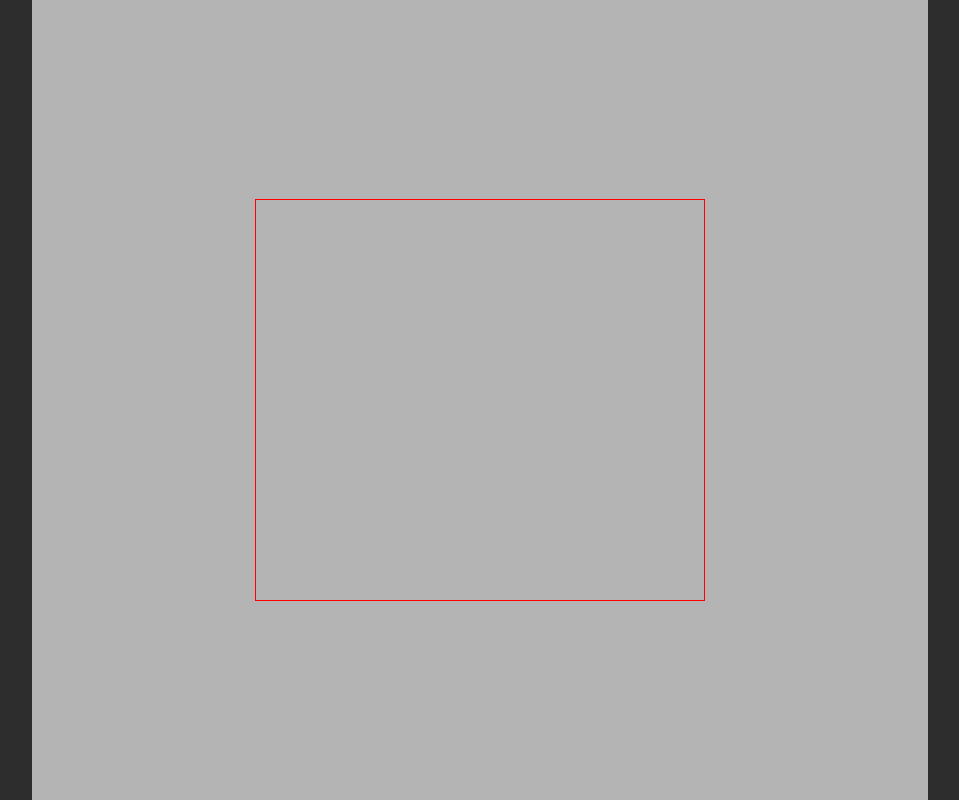
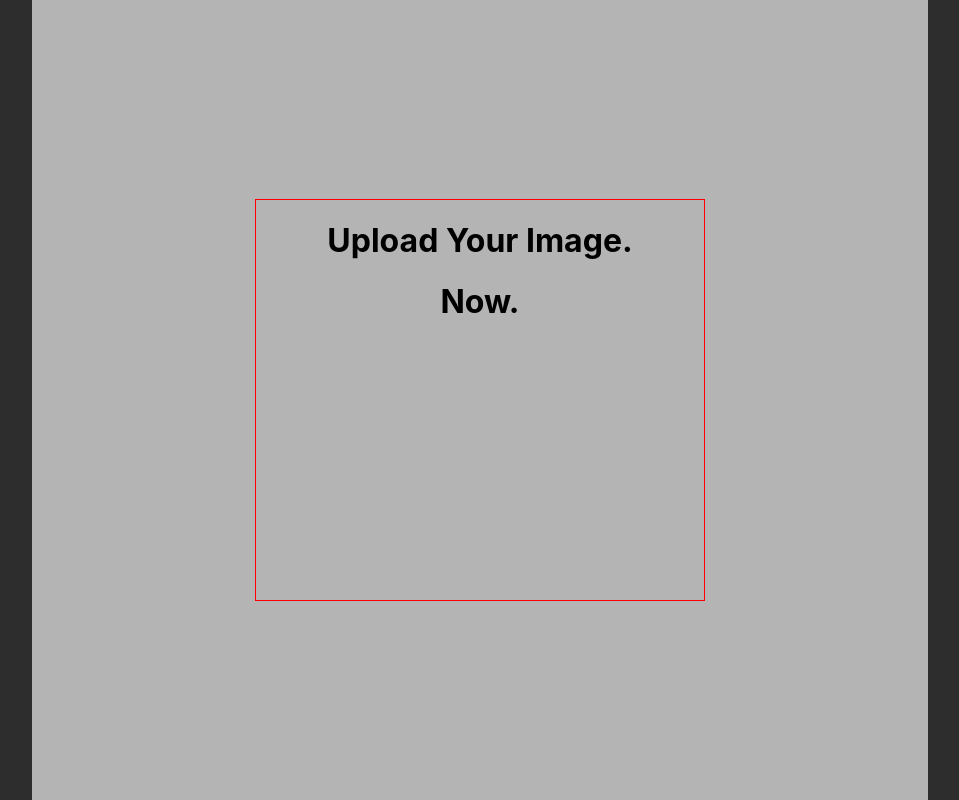
Before and after one commit to sklanier/image-uploader, a React (Create React App) app: page / in a window 1280 px wide. Shown: the whole page, without its empty margins (160-1119 px from the left). Built offline with nearby package versions, Linux system fonts and the light colour scheme.

Commit message:
👍 IMPROVE: taking a bit

```diff
--- a/src/App.js
+++ b/src/App.js
@@ -6,7 +6,12 @@ function App() {
 
       <div className="main-container">
         <div className="center-box">
-
+          <h1 className="title">
+            Upload Your Image.
+          </h1>
+          <h1 className="title">
+            Now.
+          </h1>
         </div>
       </div>
     </div>
```
